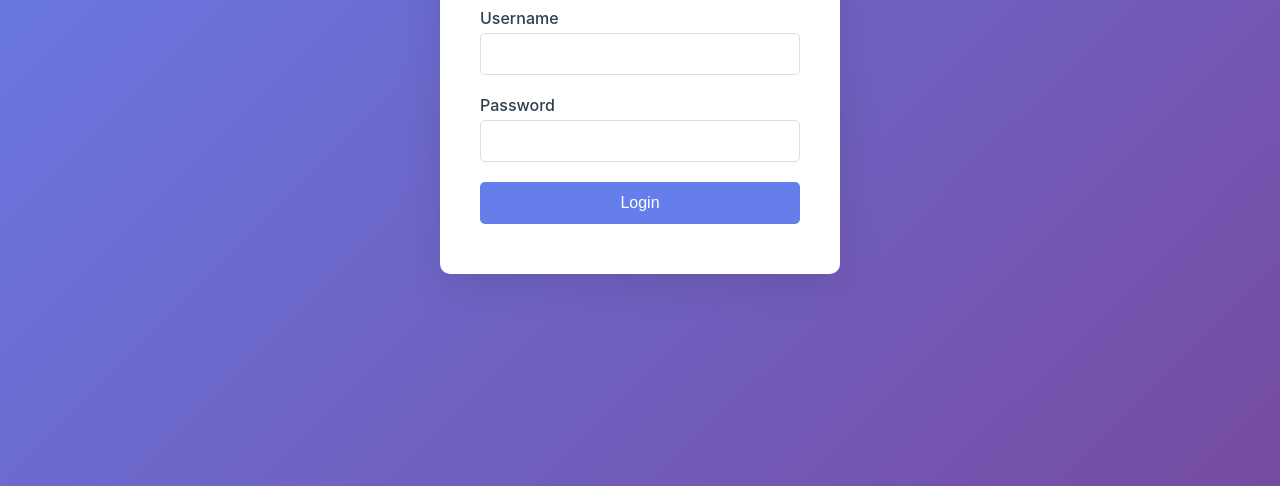
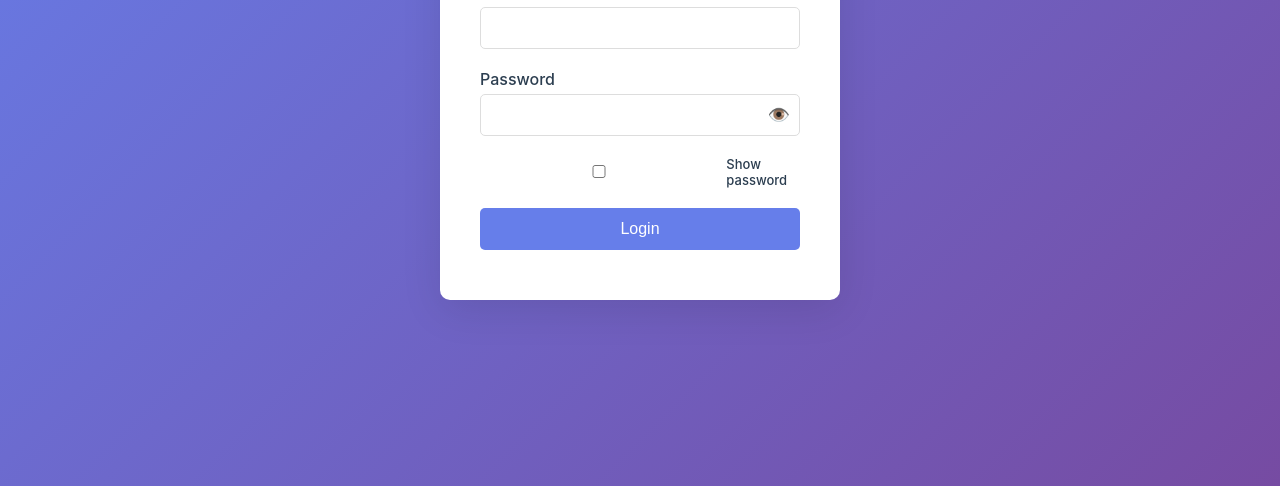
Before and after one commit to ilan84levi/Birilium, a website: page Birilium/wallet/node-backend/admin-dashboard.html in a window 1280 px wide. Shown: the part 314-800 px from the top of the page. Drawn offline with Linux system fonts and the light colour scheme.

Commit message:
feat: Add show/hide password toggle to admin login
Co-Authored-By: Claude Opus 4.5 <noreply@anthropic.com>

```diff
--- a/Birilium/wallet/node-backend/admin-dashboard.html
+++ b/Birilium/wallet/node-backend/admin-dashboard.html
@@ -259,7 +259,14 @@
                 </div>
                 <div class="form-group">
                     <label for="password">Password</label>
-                    <input type="password" id="password" required>
+                    <div style="position: relative;">
+                        <input type="password" id="password" required style="padding-right: 45px;">
+                        <button type="button" id="togglePassword" style="position: absolute; right: 10px; top: 50%; transform: translateY(-50%); background: none; border: none; cursor: pointer; font-size: 18px;" onclick="togglePasswordVisibility()">👁️</button>
+                    </div>
+                </div>
+                <div class="form-group" style="display: flex; align-items: center; gap: 8px;">
+                    <input type="checkbox" id="showPassword" onchange="togglePasswordVisibility()">
+                    <label for="showPassword" style="margin: 0; cursor: pointer; font-size: 13px;">Show password</label>
                 </div>
                 <button type="submit" class="btn">Login</button>
                 <div id="loginError" class="error"></div>
@@ -527,6 +534,23 @@
             alert('Session expired. Please login again.');
             logout();
         }, 12 * 60 * 60 * 1000);
+
+        // Toggle password visibility
+        function togglePasswordVisibility() {
+            const passwordInput = document.getElementById('password');
+            const checkbox = document.getElementById('showPassword');
+            const toggleBtn = document.getElementById('togglePassword');
+
+            if (passwordInput.type === 'password') {
+                passwordInput.type = 'text';
+                checkbox.checked = true;
+                toggleBtn.textContent = '🙈';
+            } else {
+                passwordInput.type = 'password';
+                checkbox.checked = false;
+                toggleBtn.textContent = '👁️';
+            }
+        }
     </script>
 </body>
 </html>
```
